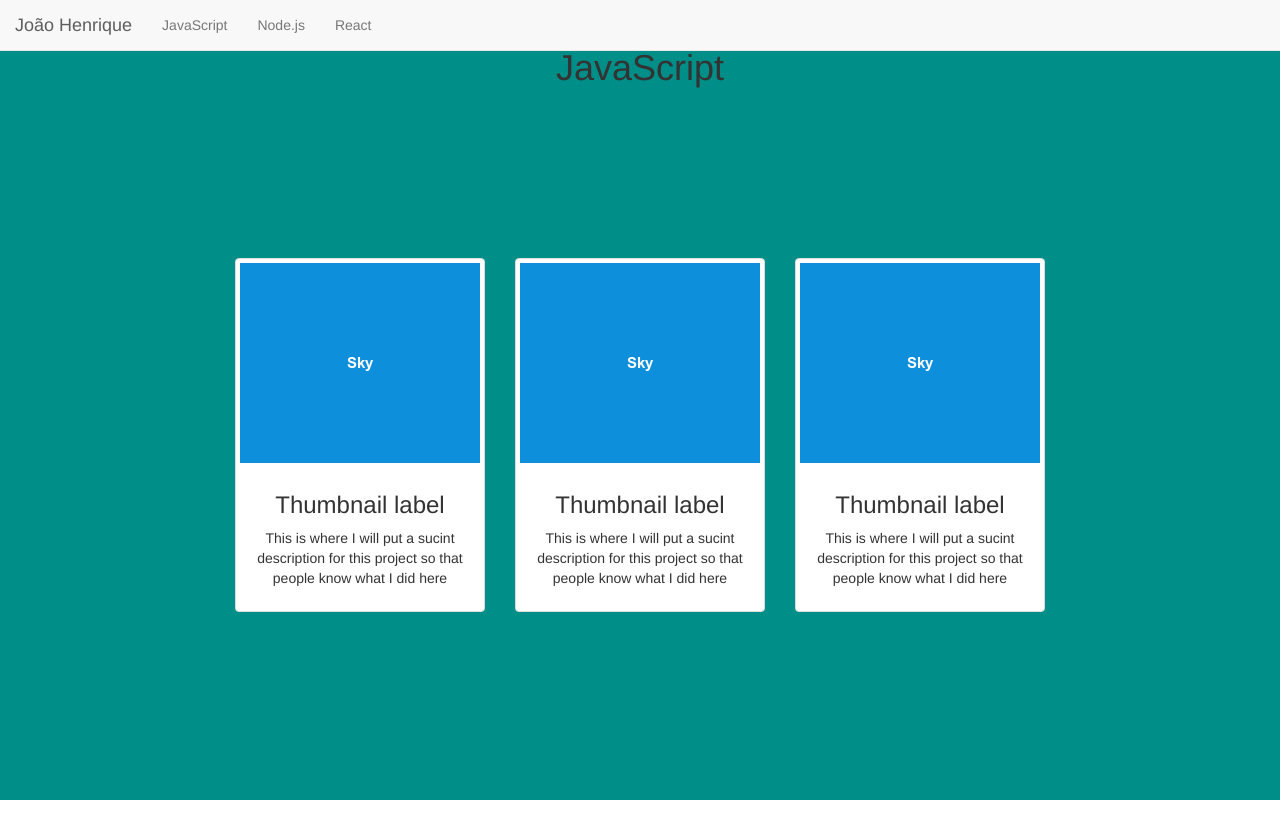
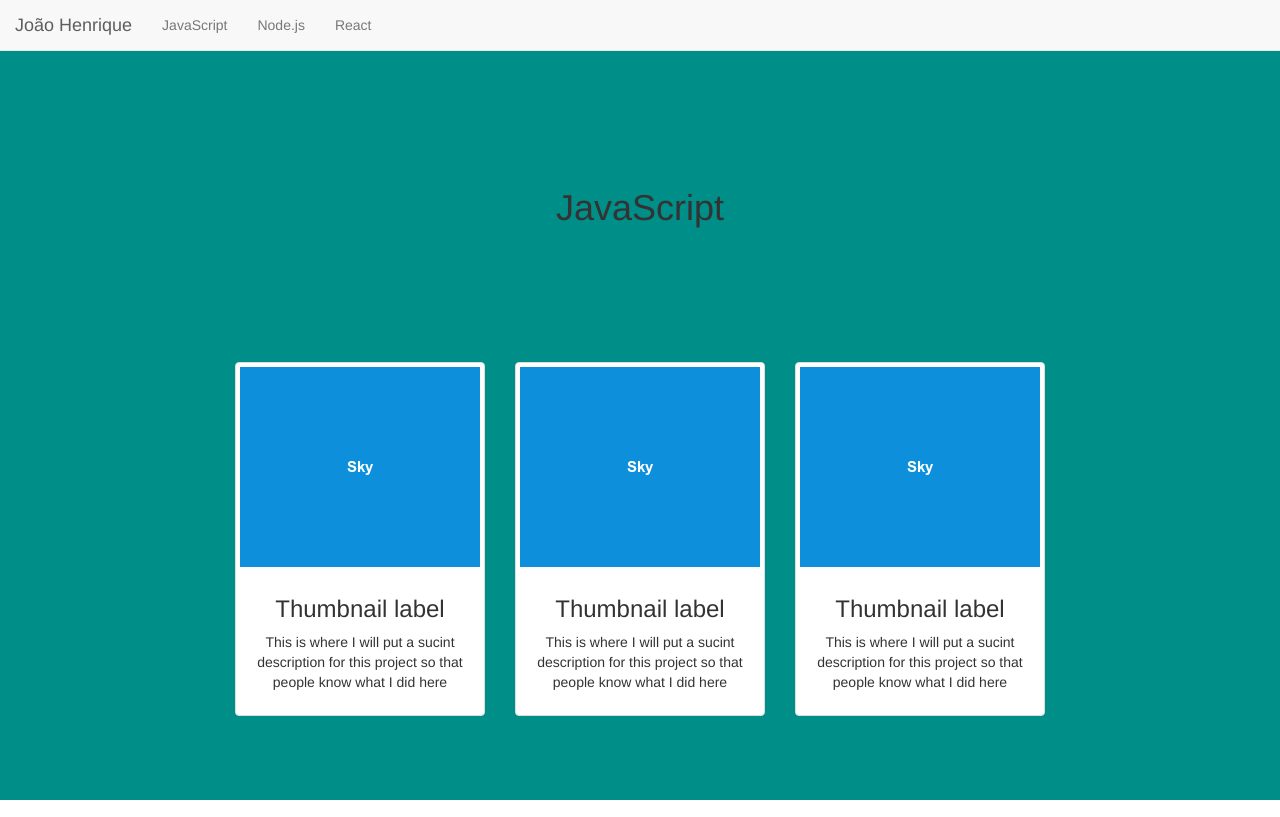
Before and after one commit to Joao-Henrique/JH-Portfolio, a website: page index.html in a window 1280 px wide. Shown: the top 817 px of the page. Drawn offline with nearby package versions, Linux system fonts and the light colour scheme.

Commit message:
tech title update

```diff
--- a/css/styles.css
+++ b/css/styles.css
@@ -1,14 +1,17 @@
+.techTitle{
+    padding-top: 2em;
+    padding-bottom: 2em;
+}
 .projectsBackground {
     background-color: rgb(0, 143, 136);
-    padding-top: 2em;
-    padding-bottom: 2em;
+    padding-top: 10em;
     height: 100vh;
 }
 
 .projectsRow {
     margin: auto;
     max-width: 840px;
-    padding-top: 20vh;
+    padding-top: 12vh;
     text-align: center;
 }
 
--- a/index.html
+++ b/index.html
@@ -65,7 +65,7 @@
     <!-- Projects -->
 
     <div class="projectsBackground">
-        <div class="text-center">
+        <div class="text-center techTitle">
             <h1>JavaScript</h1>
         </div>
         <div class="row projectsRow">
```
